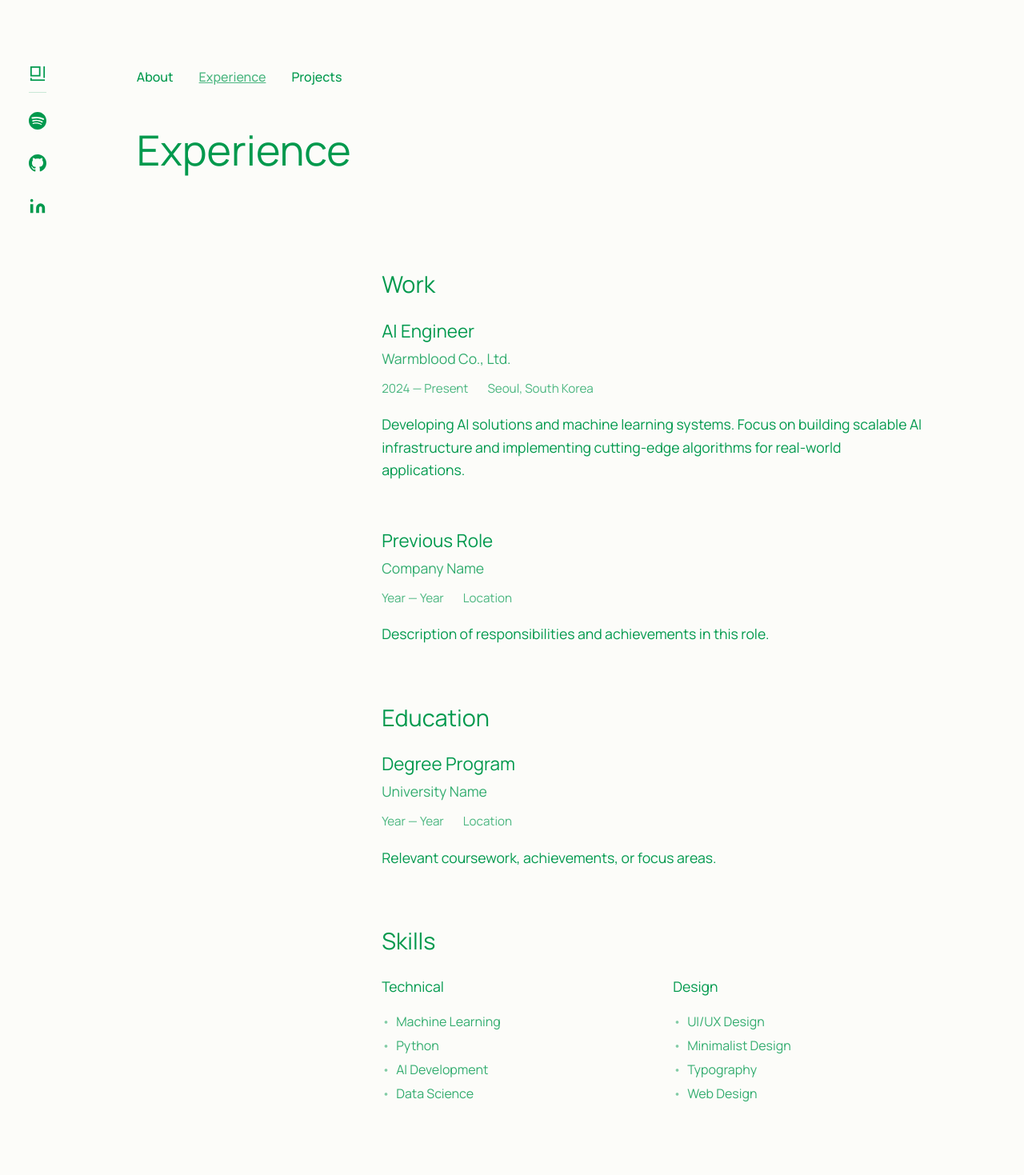
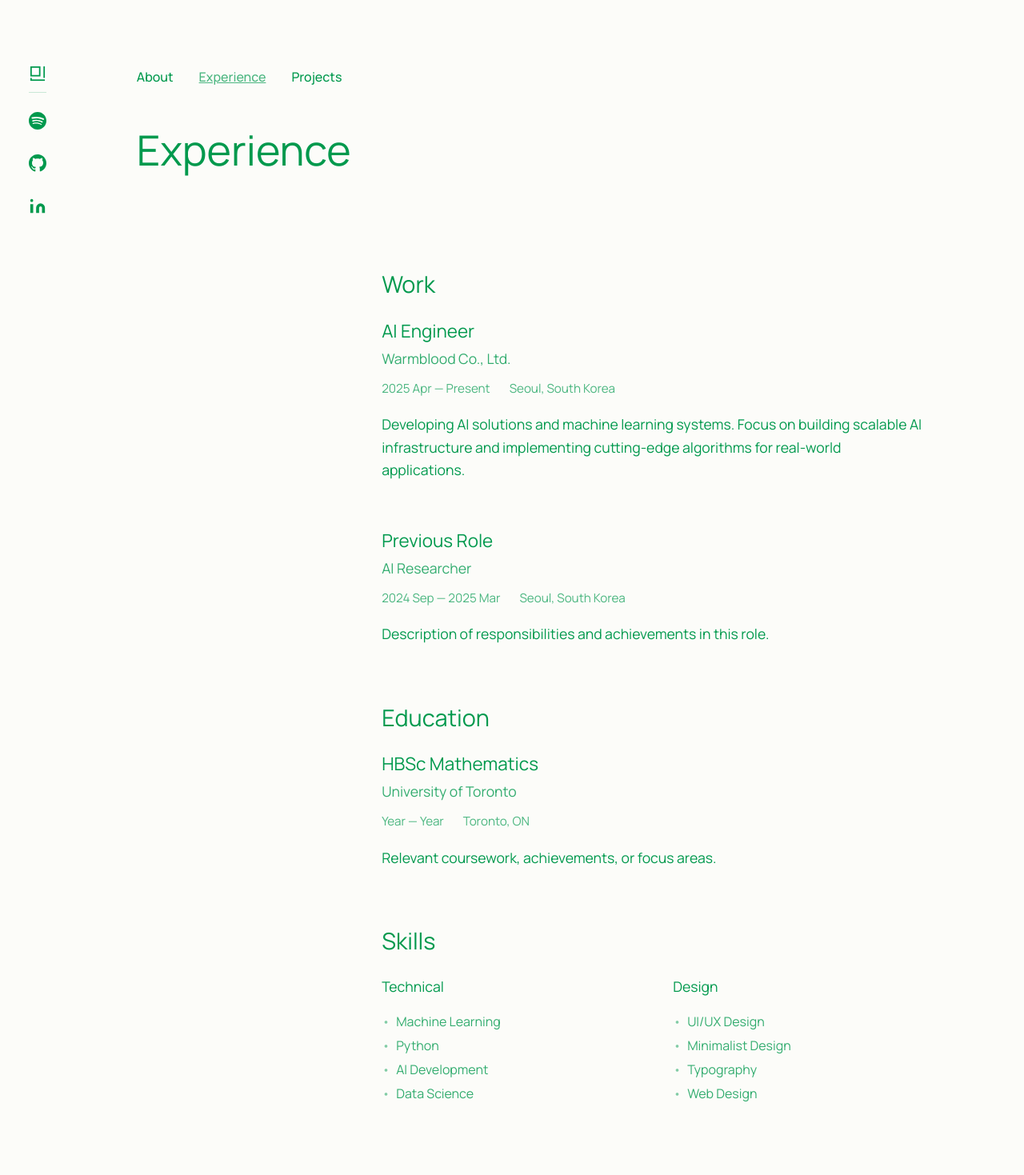
Before and after one commit to takeachangs/takeachangs.github.io, a Jekyll site: the page experience.html, which Jekyll copies as it is, in a window 1280 px wide. Shown: the whole page at 80% size. Built offline with Jekyll 4.4.1, drawn with Linux system fonts in a browser that asks for light colours.

Commit message:
added university

```diff
--- a/experience.html
+++ b/experience.html
@@ -82,7 +82,7 @@
                       <span class="company">Warmblood Co., Ltd.</span>
                     </div>
                     <div class="experience-meta">
-                      <span class="duration">2024 — Present</span>
+                      <span class="duration">2025 Apr — Present</span>
                       <span class="location">Seoul, South Korea</span>
                     </div>
                     <p class="experience-description">
@@ -94,11 +94,11 @@
                   <div class="experience-entry">
                     <div class="experience-header">
                       <h3 class="role-title">Previous Role</h3>
-                      <span class="company">Company Name</span>
+                      <span class="company">AI Researcher</span>
                     </div>
                     <div class="experience-meta">
-                      <span class="duration">Year — Year</span>
-                      <span class="location">Location</span>
+                      <span class="duration">2024 Sep — 2025 Mar</span>
+                      <span class="location">Seoul, South Korea</span>
                     </div>
                     <p class="experience-description">
                       Description of responsibilities and achievements in this role.
@@ -112,12 +112,12 @@
 
                   <div class="experience-entry">
                     <div class="experience-header">
-                      <h3 class="role-title">Degree Program</h3>
-                      <span class="company">University Name</span>
+                      <h3 class="role-title">HBSc Mathematics</h3>
+                      <span class="company">University of Toronto</span>
                     </div>
                     <div class="experience-meta">
                       <span class="duration">Year — Year</span>
-                      <span class="location">Location</span>
+                      <span class="location">Toronto, ON</span>
                     </div>
                     <p class="experience-description">
                       Relevant coursework, achievements, or focus areas.
```
